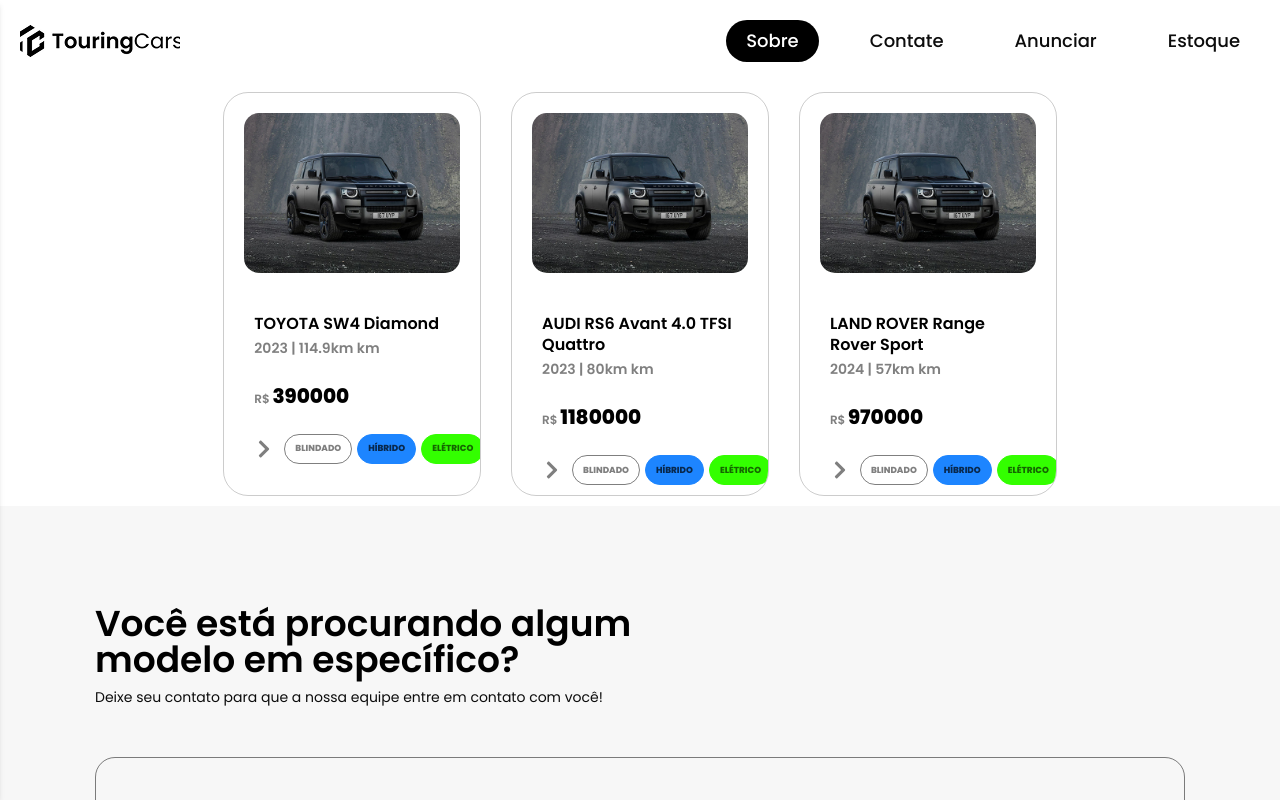
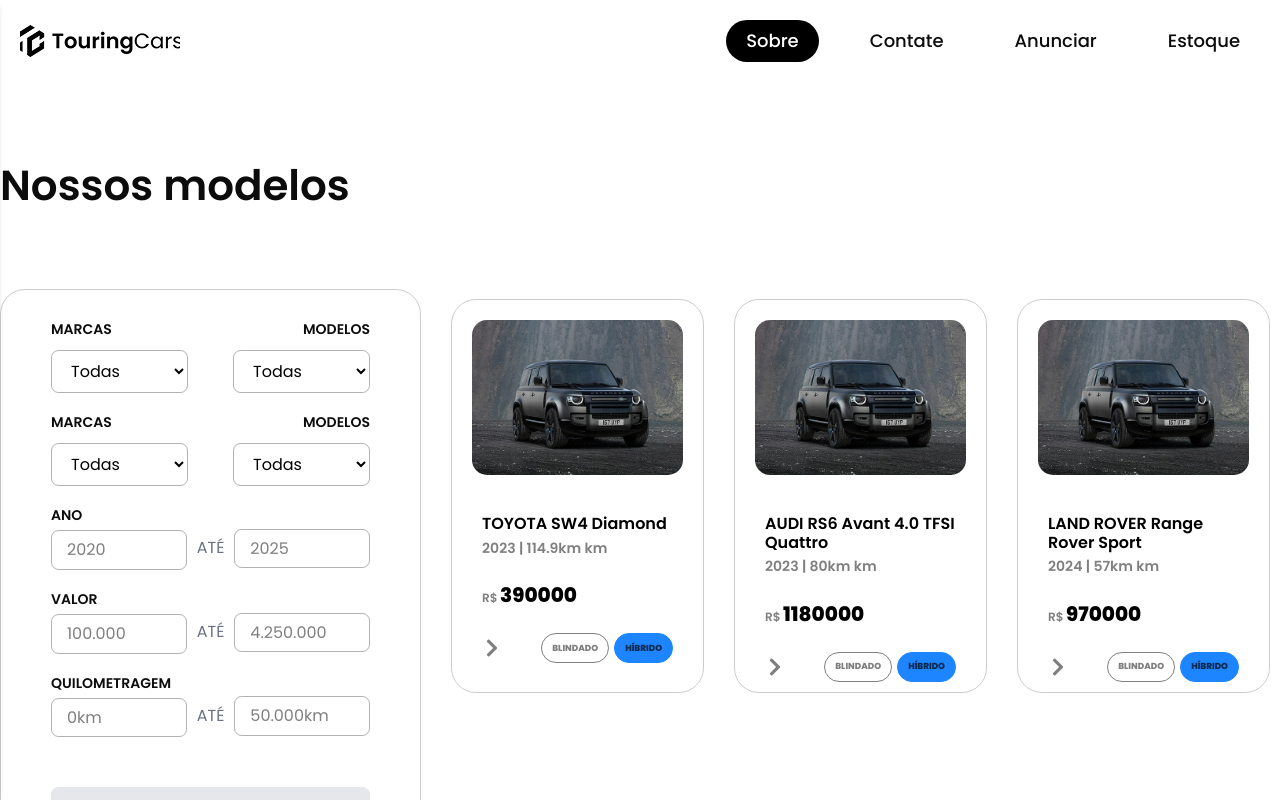
Before and after one commit to gnumobin/CarShop, a React (Vite) app: page / in a window 1280 px wide. Shown: the top 800 px of the page. Built offline with nearby package versions, Linux system fonts and the light colour scheme.

Commit message:
Build FilterForm

```diff
--- a/package.json
+++ b/package.json
@@ -12,10 +12,12 @@
   "dependencies": {
     "@tailwindcss/vite": "^4.1.4",
     "@tanstack/react-query": "^5.74.4",
+    "axios": "^1.8.4",
     "react": "^19.0.0",
     "react-dom": "^19.0.0",
     "react-icons": "^5.5.0",
     "react-router": "^7.5.1",
+    "react-scroll-up-button": "^1.6.4",
     "tailwindcss": "^4.1.4",
     "zustand": "^5.0.3"
   },
--- a/src/App.jsx
+++ b/src/App.jsx
@@ -3,6 +3,7 @@
 import Footer from "./components/Footer";
 import CtaForm from "./components/CtaForm";
 import Header from "./components/Header";
+import { CircleArrow as ScrollUpButton } from "react-scroll-up-button";
 
 function App() {
   return (
@@ -13,6 +14,7 @@
       </Routes>
       <CtaForm />
       <Footer />
+      <ScrollUpButton />
     </>
   );
 }
--- a/src/components/Car/CarCard.jsx
+++ b/src/components/Car/CarCard.jsx
@@ -6,11 +6,13 @@
   return (
     <div className="border border-line-super-light rounded-[2.5rem] overflow-hidden p-[2rem] pb-0">
       {/* Car Image */}
-      <img
-        src={Pic}
-        alt={car.model}
-        className="w-full h-48 sm:h-64 object-cover rounded-[1.5rem] mb-[3rem]"
-      />
+      <div className="rounded-[1.5rem] mb-[3rem] overflow-hidden h-62">
+        <img
+          src={Pic}
+          alt={car.model}
+          className="w-full h-full sm:h-64 object-cover "
+        />
+      </div>
 
       {/* Car Details */}
       <div className="p-4 space-y-[2.6rem]">
@@ -44,7 +46,7 @@
             <Button text="HÍBRIDO" variant="hibrido" />
 
             {/* Eletrico Button */}
-            <Button text="ELÉTRICO" variant="eletrico" />
+            {/* <Button text="ELÉTRICO" variant="eletrico" /> */}
           </div>
         </div>
       </div>
--- a/src/components/Car/CarList.jsx
+++ b/src/components/Car/CarList.jsx
@@ -34,7 +34,7 @@
   ];
 
   return (
-    <div className="w-2/3 mx-auto p-4">
+    <div className="md:w-2/3 p-4">
       {/* Responsive Grid Layout */}
       <div className="grid grid-cols-1 gap-[3rem] sm:grid-cols-2 lg:grid-cols-3">
         {cars.map((car) => (
--- /dev/null
+++ b/src/components/FilterForm.jsx
@@ -0,0 +1,212 @@
+import React from "react";
+import useFilterStore from "../store/useFilterStore";
+
+const FilterForm = () => {
+  // Extract state and actions from the Zustand store
+  const { formData, updateField, resetForm } = useFilterStore();
+
+  // Function to handle input changes
+  const handleChange = (e) => {
+    const { name, value, type, checked } = e.target;
+    updateField(name, type === "checkbox" ? checked : value);
+  };
+
+  // Function to handle form submission
+  const handleSubmit = (e) => {
+    e.preventDefault();
+    console.log("Filter Data:", formData);
+    // You can add validation or API calls here
+  };
+
+  return (
+    <form
+      onSubmit={handleSubmit}
+      className="border px-[5rem] pt-[3rem] pb-[10rem] rounded-[2.5rem] border-[rgba(0,0,0,.2)] md:w-1/3 md:text-2xl space-y-[2rem]"
+    >
+      {/* Header */}
+      <div className="flex justify-between mb-4">
+        <span className="text-primary font-semibold text-xl">MARCAS</span>
+        <span className="text-primary font-semibold text-xl">MODELOS</span>
+      </div>
+
+      {/* Dropdowns for Marcas and Modelos */}
+      <div className="grid grid-cols-1 gap-4 md:gap-[4.5rem] sm:grid-cols-2 items-center">
+        <select
+          name="marcas"
+          value={formData.marcas}
+          onChange={handleChange}
+          className="border border-thin px-[1.5rem] py-[.8rem] rounded-xl focus:outline-none focus:border-blue-500 md:text-2xl"
+        >
+          <option value="Todas">Todas</option>
+          <option value="Toyota">Toyota</option>
+          <option value="Honda">Honda</option>
+          <option value="Ford">Ford</option>
+        </select>
+        <select
+          name="modelos"
+          value={formData.modelos}
+          onChange={handleChange}
+          className="border border-thin px-[1.5rem] py-[.8rem] rounded-xl focus:outline-none focus:border-blue-500"
+        >
+          <option value="Todas">Todas</option>
+          <option value="Corolla">Corolla</option>
+          <option value="Civic">Civic</option>
+          <option value="Focus">Focus</option>
+        </select>
+      </div>
+
+      {/* Header */}
+      <div className="flex justify-between mb-4">
+        <span className="text-primary font-semibold text-xl">MARCAS</span>
+        <span className="text-primary font-semibold text-xl">MODELOS</span>
+      </div>
+
+      {/* Dropdowns for Marcas and Modelos */}
+      <div className="grid grid-cols-1 gap-4 md:gap-[4.5rem] sm:grid-cols-2 items-center">
+        <select
+          name="marcas"
+          value={formData.marcas}
+          onChange={handleChange}
+          className="border border-thin px-[1.5rem] py-[.8rem] rounded-xl focus:outline-none focus:border-blue-500"
+        >
+          <option value="Todas">Todas</option>
+          <option value="Toyota">Toyota</option>
+          <option value="Honda">Honda</option>
+          <option value="Ford">Ford</option>
+        </select>
+        <select
+          name="modelos"
+          value={formData.modelos}
+          onChange={handleChange}
+          className="border border-thin px-[1.5rem] py-[.8rem] rounded-xl focus:outline-none focus:border-blue-500"
+        >
+          <option value="Todas">Todas</option>
+          <option value="Corolla">Corolla</option>
+          <option value="Civic">Civic</option>
+          <option value="Focus">Focus</option>
+        </select>
+      </div>
+
+      {/* Ano Range */}
+      <div className="grid grid-cols-1 gap-4 sm:flex items-center">
+        <div>
+          <label
+            htmlFor="anoInicial"
+            className="text-primary font-semibold text-xl block mb-2"
+          >
+            ANO
+          </label>
+          <input
+            type="number"
+            name="anoInicial"
+            value={formData.anoInicial}
+            onChange={handleChange}
+            placeholder="2020"
+            className="border border-thin px-[1.5rem] py-[.8rem] rounded-xl w-full focus:outline-none focus:border-blue-500"
+          />
+        </div>
+        <div className="text-gray-500 md:h-full md:mt-8">ATÉ</div>
+        <div>
+          <label htmlFor="#" className="hidden sm:block">
+            &nbsp;
+          </label>
+          <input
+            type="number"
+            name="anoFinal"
+            value={formData.anoFinal}
+            onChange={handleChange}
+            placeholder="2025"
+            className="border border-thin px-[1.5rem] py-[.8rem] rounded-xl w-full focus:outline-none focus:border-blue-500"
+          />
+        </div>
+      </div>
+
+      {/* Valor Range */}
+      <div className="grid grid-cols-1 gap-4 sm:flex items-center">
+        <div>
+          <label
+            htmlFor="valorMinimo"
+            className="text-primary font-semibold text-xl block mb-2"
+          >
+            VALOR
+          </label>
+          <input
+            type="number"
+            name="valorMinimo"
+            value={formData.valorMinimo}
+            onChange={handleChange}
+            placeholder="100.000"
+            className="border border-thin px-[1.5rem] py-[.8rem] rounded-xl w-full focus:outline-none focus:border-blue-500"
+          />
+        </div>
+        <div className="text-gray-500 md:h-full md:mt-8">ATÉ</div>
+        <div>
+          <label htmlFor="#" className="hidden sm:block">
+            &nbsp;
+          </label>
+          <input
+            type="number"
+            name="valorMaximo"
+            value={formData.valorMaximo}
+            onChange={handleChange}
+            placeholder="4.250.000"
+            className="border border-thin px-[1.5rem] py-[.8rem] rounded-xl w-full focus:outline-none focus:border-blue-500"
+          />
+        </div>
+      </div>
+
+      {/* Quilometragem Range */}
+      <div className="grid grid-cols-1 gap-4 sm:flex items-center">
+        <div>
+          <label
+            htmlFor="quilometragemMinima"
+            className="text-primary font-semibold text-xl block mb-2"
+          >
+            QUILOMETRAGEM
+          </label>
+          <input
+            type="number"
+            name="quilometragemMinima"
+            value={formData.quilometragemMinima}
+            onChange={handleChange}
+            placeholder="0km"
+            className="border border-thin px-[1.5rem] py-[.8rem] rounded-xl w-full focus:outline-none focus:border-blue-500"
+          />
+        </div>
+        <div className="text-gray-500 md:h-full md:mt-8">ATÉ</div>
+        <div>
+          <label htmlFor="#" className="hidden sm:block">
+            &nbsp;
+          </label>
+          <input
+            type="number"
+            name="quilometragemMaxima"
+            value={formData.quilometragemMaxima}
+            onChange={handleChange}
+            placeholder="50.000km"
+            className="border border-thin px-[1.5rem] py-[.8rem] rounded-xl w-full focus:outline-none focus:border-blue-500"
+          />
+        </div>
+      </div>
+
+      {/* Clear and Filter Buttons */}
+      <div className="mt-[5rem] space-y-[2rem] md:text-4xl">
+        <button
+          type="button"
+          onClick={resetForm}
+          className="w-full bg-gray-200 hover:bg-gray-300 text-gray-800 px-[1.5rem] py-[1.6rem] rounded-xl transition duration-300"
+        >
+          Limpar
+        </button>
+        <button
+          type="submit"
+          className="w-full bg-black text-white px-[1.5rem] py-[1.6rem] rounded-xl hover:bg-gray-800 transition duration-300"
+        >
+          Filtrar
+        </button>
+      </div>
+    </form>
+  );
+};
+
+export default FilterForm;
--- a/src/index.css
+++ b/src/index.css
@@ -1,18 +1,19 @@
 @import "tailwindcss";
 
 body {
-    font-family: 'Poppins', sans-serif;
+  font-family: "Poppins", sans-serif;
   overflow-x: hidden;
 }
 
 @theme {
-    --color-primary: #0C0C0C;
-    --color-forground: #F7F7F7;
-    --color-line: rgba(0,0,0,.5);
-    --color-line-light: rgba(0,0,0,.35);
-    --color-line-super-light: rgba(0,0,0,0.2);
-    --color-secondary: #1D85FF;
-    --color-tertiary: #33FF00;
+  --color-primary: #0c0c0c;
+  --color-forground: #f7f7f7;
+  --color-thin: rgba(0, 0, 0, 0.3);
+  --color-line: rgba(0, 0, 0, 0.5);
+  --color-line-light: rgba(0, 0, 0, 0.35);
+  --color-line-super-light: rgba(0, 0, 0, 0.2);
+  --color-secondary: #1d85ff;
+  --color-tertiary: #33ff00;
   --text-md: 1.2rem;
   --text-xl: 1.4rem;
   --text-2xl: 1.6rem;
@@ -37,7 +38,9 @@
   letter-spacing: 114.99999999999999%;
 }
 
-h2, h3 {
+h1,
+h2,
+h3 {
   font-weight: 600;
-    letter-spacing: 114.99999999999999%;
+  line-height: 114.99999999999999%;
 }
--- a/src/pages/HomePage.jsx
+++ b/src/pages/HomePage.jsx
@@ -1,9 +1,16 @@
 import CarList from "../components/Car/CarList";
+import FilterForm from "../components/FilterForm";
 
 function HomePage() {
   return (
     <>
-      <CarList />
+      <h1 className="container text-5xl md:text-[4.2rem] font-semibold text-primary my-[4rem] md:my-[8rem] text-center md:text-left">
+        Nossos modelos
+      </h1>
+      <div className="md:flex lg:gap-[2rem] container mb-[10rem] px-8 md:px-0">
+        <FilterForm />
+        <CarList />
+      </div>
     </>
   );
 }
--- /dev/null
+++ b/src/store/useFilterStore.js
@@ -0,0 +1,46 @@
+import { create } from "zustand";
+
+// Define the Zustand store for the filter form
+const useFilterStore = create((set) => ({
+  // Initial state
+  formData: {
+    marcas: "Todas",
+    modelos: "Todas",
+    blindado: false,
+    motorizacao: "Todas",
+    anoInicial: "",
+    anoFinal: "",
+    valorMinimo: "",
+    valorMaximo: "",
+    quilometragemMinima: "",
+    quilometragemMaxima: "",
+  },
+
+  // Action to update form fields
+  updateField: (name, value) =>
+    set((state) => ({
+      formData: {
+        ...state.formData,
+        [name]: value,
+      },
+    })),
+
+  // Action to reset the form
+  resetForm: () =>
+    set(() => ({
+      formData: {
+        marcas: "Todas",
+        modelos: "Todas",
+        blindado: false,
+        motorizacao: "Todas",
+        anoInicial: "",
+        anoFinal: "",
+        valorMinimo: "",
+        valorMaximo: "",
+        quilometragemMinima: "",
+        quilometragemMaxima: "",
+      },
+    })),
+}));
+
+export default useFilterStore;
```
Also changed, not shown: 1 other file (tests, documents, lock files or other folders). Lines whose indentation alone changed are shown as unchanged.
